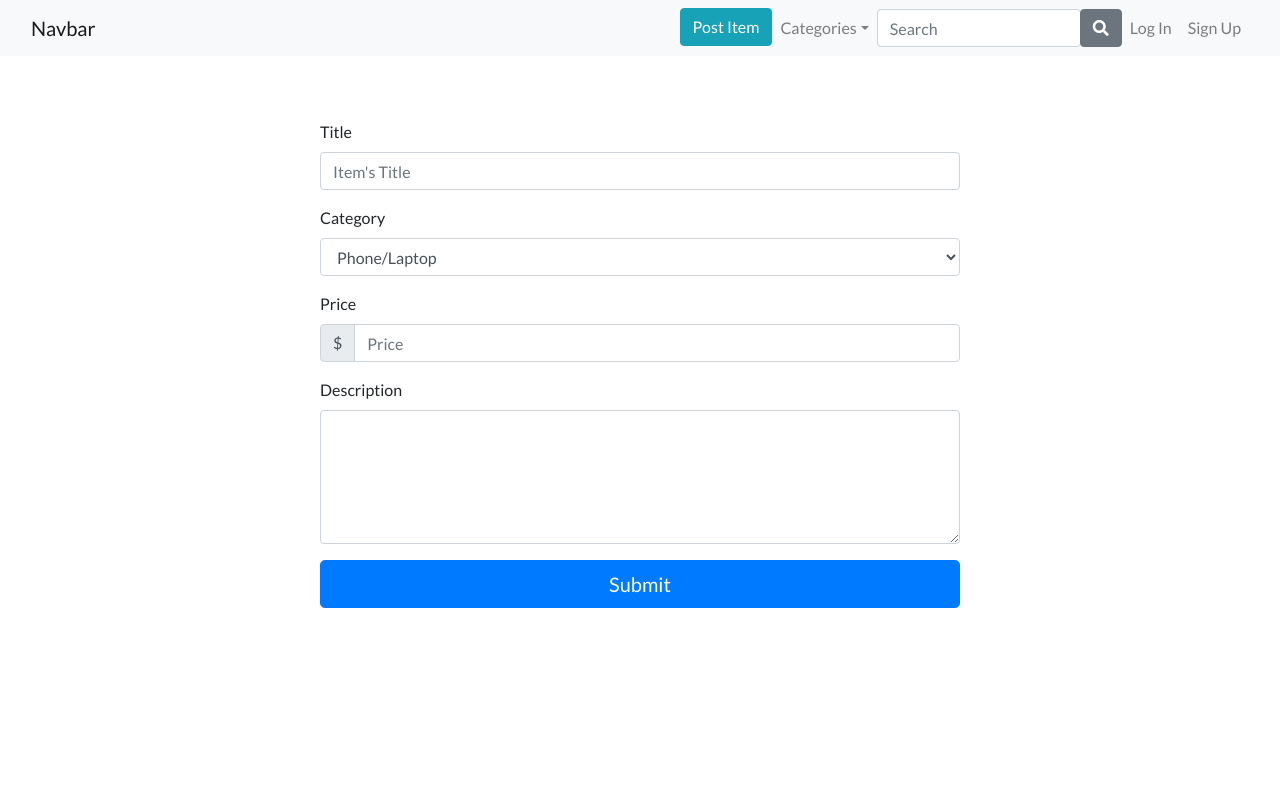
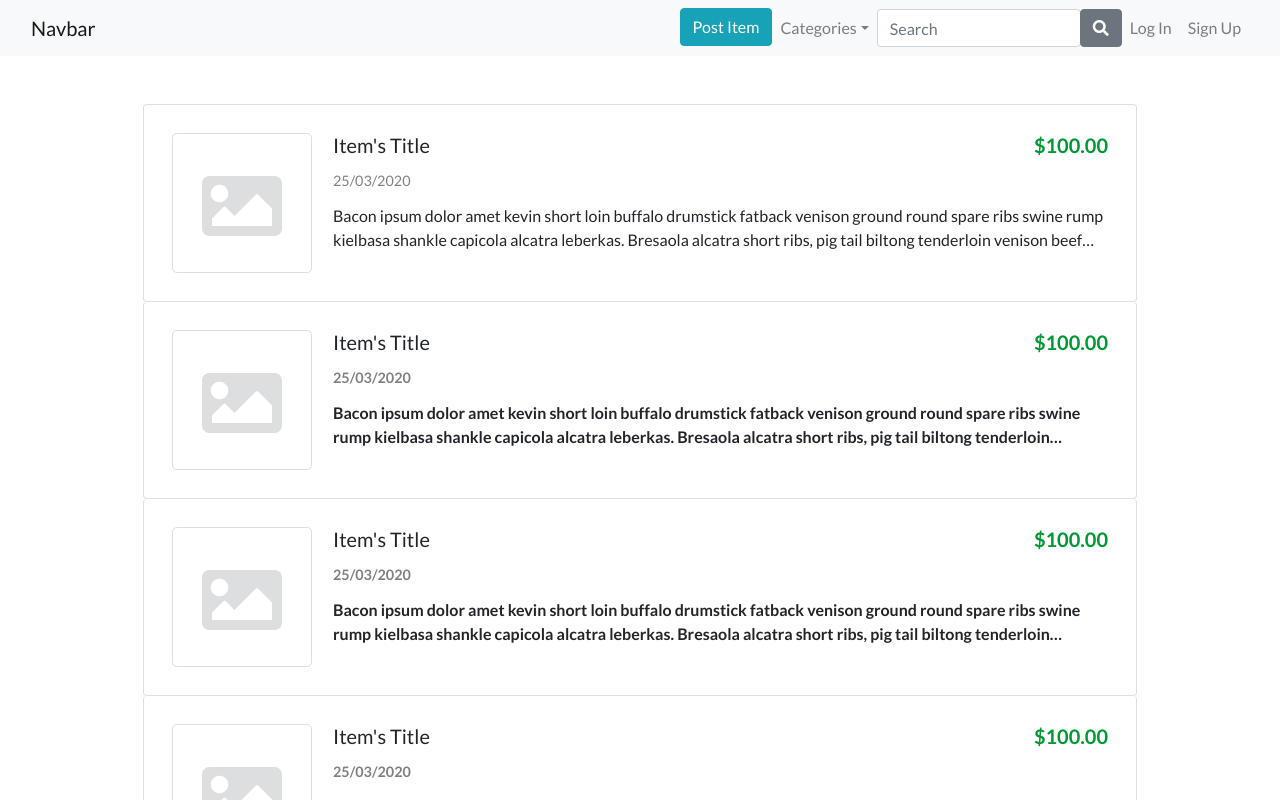
Before and after one commit to ykurata/shop-app, a React (Create React App) app in the folder client/: page / in a window 1280 px wide. Built offline with nearby package versions, Linux system fonts and the light colour scheme.

Commit message:
add react-router-dom

```diff
--- a/client/package.json
+++ b/client/package.json
@@ -9,6 +9,7 @@
     "@testing-library/user-event": "^7.2.1",
     "react": "^16.13.1",
     "react-dom": "^16.13.1",
+    "react-router-dom": "^5.1.2",
     "react-scripts": "3.4.0"
   },
   "scripts": {
--- a/client/src/App.js
+++ b/client/src/App.js
@@ -1,14 +1,19 @@
 import React from 'react';
+import { BrowserRouter, Route, Switch } from "react-router-dom";
 
-//import List from "./components/List";
-//import Detail from "./components/Detail";
+import List from "./components/List";
+import Detail from "./components/Detail";
 import Form from "./components/Form";
 
 function App() {
   return (
-    <div>
-      <Form></Form>
-    </div>
+    <BrowserRouter>
+      <Switch>
+        <Route exact path="/" component={List} />
+        <Route path="/detail" component={Detail} />
+        <Route path="/form" component={Form} />
+      </Switch>
+    </BrowserRouter>
   );
 }
 
```
Also changed, not shown: 1 other file (tests, documents, lock files or other folders).
